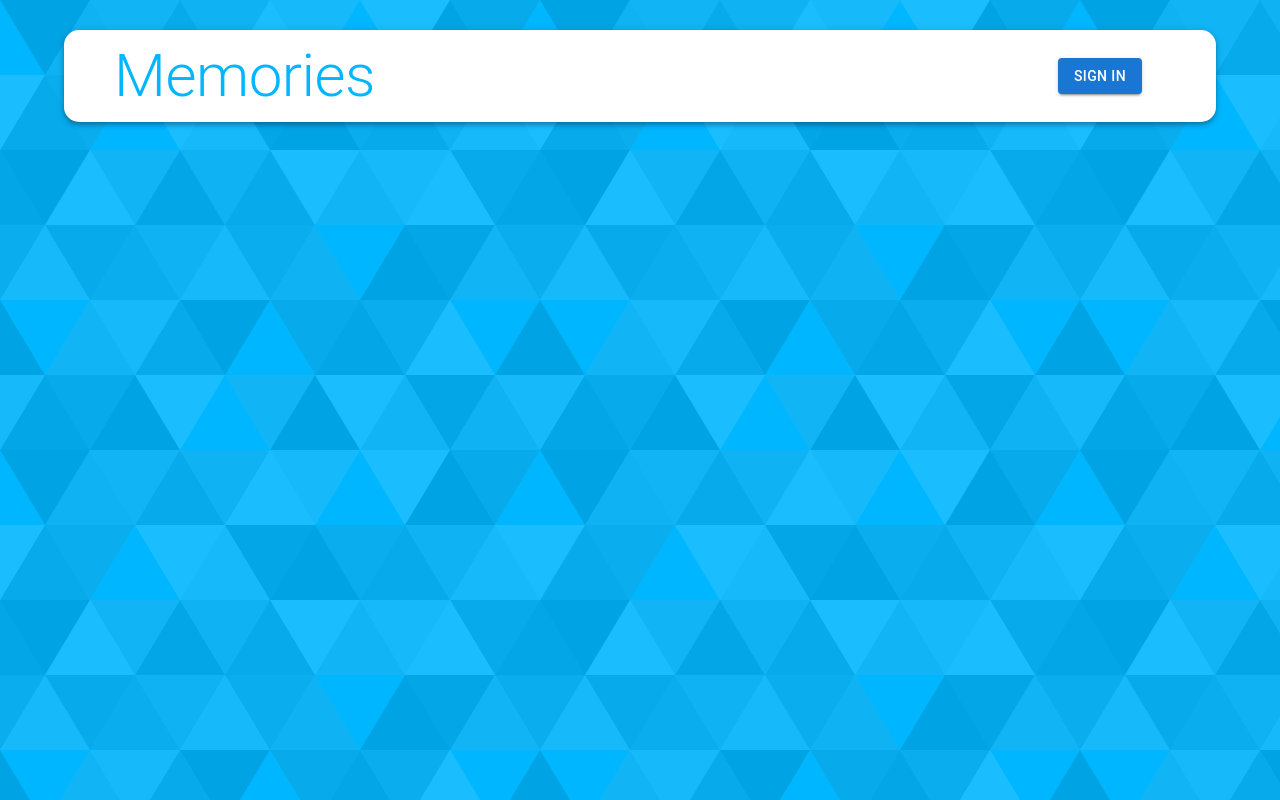
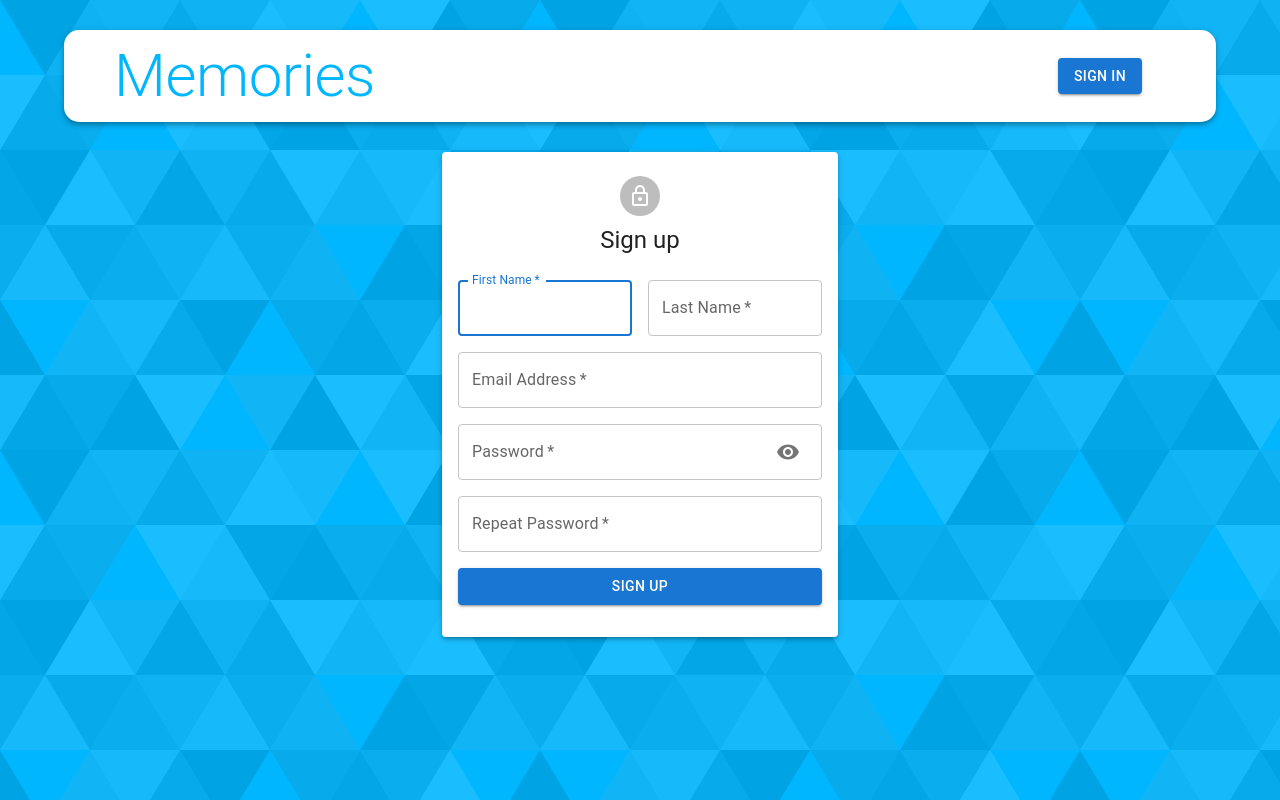
Before and after one commit to Unique-coder/anime-app, a React (Create React App) app in the folder client/: page /auth in a window 1280 px wide. Before the commit this address had no page. Built offline with nearby package versions, Linux system fonts and the light colour scheme.

Commit message:
Basic setup of signIn and signUp form completed

```diff
--- a/client/src/App.js
+++ b/client/src/App.js
@@ -4,6 +4,7 @@ import { BrowserRouter as Router, Route, Routes } from "react-router-dom";
 
 import Navbar from "./components/Navbar/Navbar";
 import Home from "./components/Home/Home";
+import Auth from "./components/Auth/Auth";
 
 const App = () => {
   return (
@@ -12,6 +13,7 @@ const App = () => {
         <Navbar />
         <Routes>
           <Route path="/" element={<Home />} />
+          <Route path="/auth" element={<Auth />} />
         </Routes>
       </Container>
     </Router>
--- /dev/null
+++ b/client/src/components/Auth/Auth.js
@@ -0,0 +1,89 @@
+/* eslint-disable no-unused-vars */
+import { useState } from "react";
+import { useDispatch } from "react-redux";
+import Container from "@mui/material/Container";
+import Grid from "@mui/material/Grid";
+import { Avatar, Button, Paper, Typography } from "@mui/material";
+import LockOutlinedIcon from "@mui/icons-material/LockOutlined";
+
+import useStyles from "./styles";
+import Input from "./Input";
+
+const Auth = () => {
+  const classes = useStyles();
+  const [showPassword, setShowPassword] = useState(false);
+
+  const isSignup = true;
+
+  const handleShowPassword = () => {};
+
+  const handleSubmit = () => {};
+
+  const handleChange = () => {};
+
+  return (
+    <Container component="main" maxWidth="xs">
+      <Paper className={classes.paper} elevation={3}>
+        <Avatar className={classes.avatar}>
+          <LockOutlinedIcon />
+        </Avatar>
+        <Typography component="h1" variant="h5">
+          {isSignup ? "Sign up" : "Sign in"}
+        </Typography>
+        <form className={classes.form} onSubmit={handleSubmit}>
+          <Grid container spacing={2}>
+            {isSignup && (
+              <>
+                <Input
+                  name="firstName"
+                  label="First Name"
+                  handleChange={handleChange}
+                  autoFocus
+                  half
+                />
+                <Input
+                  name="lastName"
+                  label="Last Name"
+                  handleChange={handleChange}
+                  half
+                />
+              </>
+            )}
+            <Input
+              name="email"
+              label="Email Address"
+              handleChange={handleChange}
+              type="email"
+            />
+            <Input
+              name="password"
+              label="Password"
+              handleChange={handleChange}
+              type={showPassword ? "text" : "password"}
+              handleShowPassword={handleShowPassword}
+            />
+            {isSignup && (
+              <Input
+                name="confirmPassword"
+                label="Repeat Password"
+                handleChange={handleChange}
+                type="password"
+              />
+            )}
+          </Grid>
+          <Button
+            type="submit"
+            fullWidth
+            variant="contained"
+            color="primary"
+            className={classes.submit}
+          >
+            {isSignup ? "Sign Up" : "Sign In"}
+          </Button>
+        </form>
+      </Paper>
+    </Container>
+  );
+};
+
+export default Auth;
--- /dev/null
+++ b/client/src/components/Auth/Input.js
@@ -0,0 +1,45 @@
+import React from "react";
+import { TextField, Grid, InputAdornment, IconButton } from "@mui/material";
+
+import VisibilityIcon from "@mui/icons-material/Visibility";
+import VisibilityOffIcon from "@mui/icons-material/VisibilityOff";
+
+const Input = ({
+  name,
+  handleChange,
+  label,
+  half,
+  autoFocus,
+  type,
+  handleShowPassword,
+}) => (
+  <Grid item xs={12} sm={half ? 6 : 12}>
+    <TextField
+      name={name}
+      onChange={handleChange}
+      variant="outlined"
+      required
+      fullWidth
+      label={label}
+      autoFocus={autoFocus}
+      type={type}
+      InputProps={
+        name === "password" && {
+          endAdornment: (
+            <InputAdornment position="end">
+              <IconButton onClick={handleShowPassword}>
+                {type === "password" ? (
+                  <VisibilityIcon />
+                ) : (
+                  <VisibilityOffIcon />
+                )}
+              </IconButton>
+            </InputAdornment>
+          ),
+        }
+      }
+    />
+  </Grid>
+);
+
+export default Input;
--- /dev/null
+++ b/client/src/components/Auth/styles.js
@@ -0,0 +1,31 @@
+import { makeStyles } from "@material-ui/styles";
+// import { createTheme } from "@mui/material/styles";
+
+export default makeStyles((theme) => ({
+  paper: {
+    marginTop: "16px",
+    display: "flex",
+    flexDirection: "column",
+    alignItems: "center",
+    padding: "16px",
+  },
+  root: {
+    "& .MuiTextField-root": {
+      margin: "8px",
+    },
+  },
+  avatar: {
+    margin: "8px",
+    // backgroundColor: theme.palette.secondary.main,
+  },
+  form: {
+    width: "100%", // Fix IE 11 issue.
+    marginTop: "24px",
+  },
+  submit: {
+    margin: "16px 0",
+  },
+  googleButton: {
+    marginBottom: "16px",
+  },
+}));
--- a/client/src/components/Home/styles.js
+++ b/client/src/components/Home/styles.js
@@ -4,6 +4,6 @@ export default makeStyles(() => ({
   mainContainer: {
     flexDirection: "row",
     border: "1px solid blue",
-    gap: "100px",
+    gap: "150px",
   },
 }));
```
